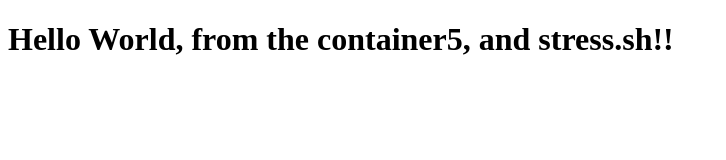
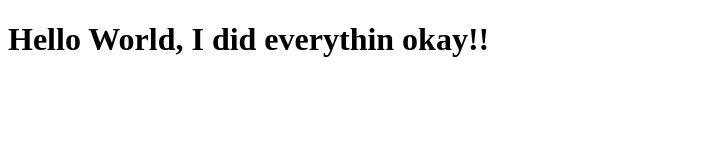
Before and after one commit to matcordone/ecs-fargate, a plain HTML site: page app/index.html in a window 1280 px wide. Shown: the whole page, without its empty margins (0-726 px from the left). Drawn offline with Linux system fonts and the light colour scheme.

Commit message:
updating index

```diff
--- a/app/index.html
+++ b/app/index.html
@@ -5,6 +5,6 @@
   <title>Hello World</title>
 </head>
 <body>
-  <h1>Hello World, from the container5, and stress.sh!!</h1>
+  <h1>Hello World, I did everythin okay!!</h1>
 </body>
 </html>
```
